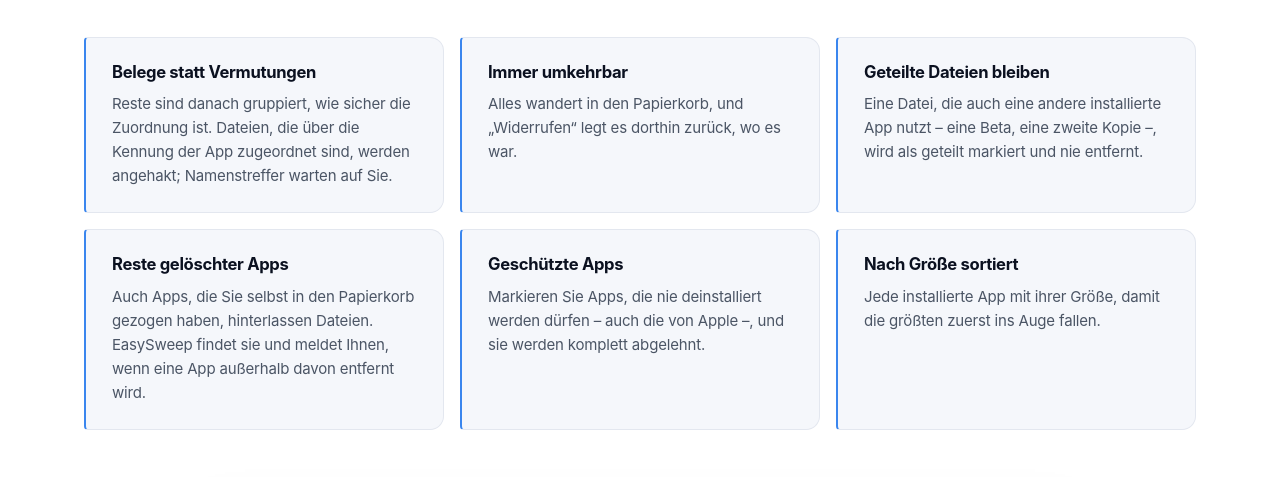
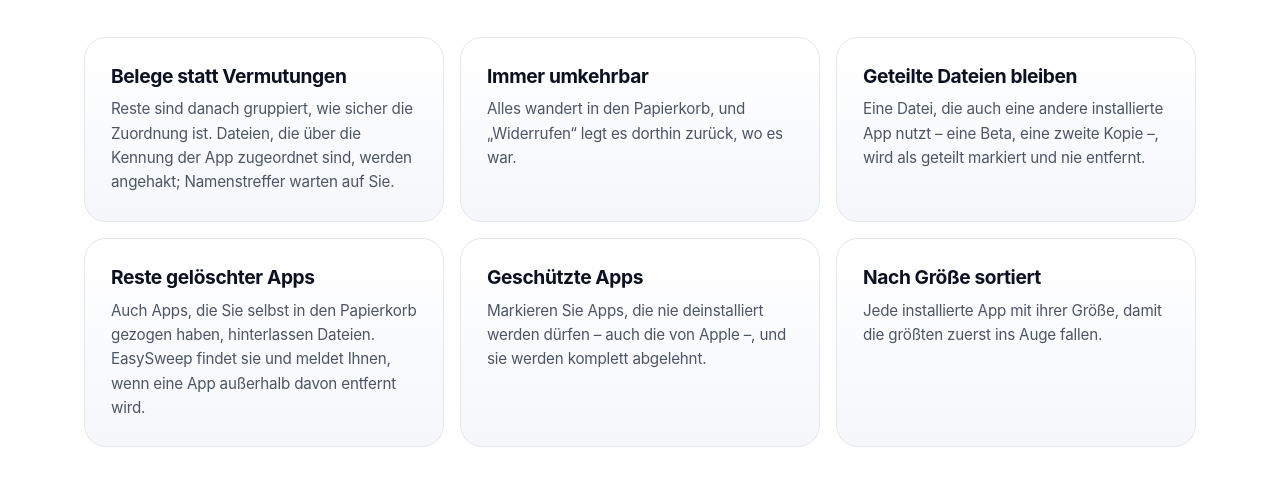
Before and after one commit to TouchBitsInc/easy-sweep-mac, a plain HTML site: page web/de/index.html in a window 1280 px wide. Shown: the part 3009-3486 px from the top of the page. Drawn offline with Linux system fonts and the light colour scheme.

Commit message:
style(web): draw every card like the section tiles
Co-Authored-By: Claude Opus 5.5 <noreply@anthropic.com>

```diff
--- a/web/css/styles.css
+++ b/web/css/styles.css
@@ -519,20 +519,23 @@ code, .mono { font-family: var(--mono); font-size: .88em; }
 
 /* ---------- Safety ---------- */
 
+/* The same card as the section tiles, without the mark: one card style for
+   the page, where these had a blue rule down their left edge. */
 .guards {
   display: grid;
-  grid-template-columns: repeat(auto-fit, minmax(280px, 1fr));
+  grid-template-columns: repeat(auto-fit, minmax(290px, 1fr));
   gap: 16px;
 }
 .guard {
-  padding: 24px 26px;
+  padding: 26px;
   border: 1px solid var(--border);
-  border-left: 2px solid var(--blue);
-  border-radius: 4px var(--r) var(--r) 4px;
-  background: var(--bg-2);
+  border-radius: var(--r-lg);
+  background: linear-gradient(180deg, var(--surface), var(--bg-2));
+  transition: transform .22s ease, border-color .22s ease;
 }
-.guard h3 { font-size: 1.04rem; margin-bottom: 9px; }
-.guard p { color: var(--text-dim); font-size: .94rem; }
+.guard:hover { transform: translateY(-3px); border-color: var(--border-lit); }
+.guard h3 { margin-bottom: 9px; }
+.guard p { color: var(--text-dim); font-size: .95rem; }
 
 .note {
   max-width: 720px;
```
